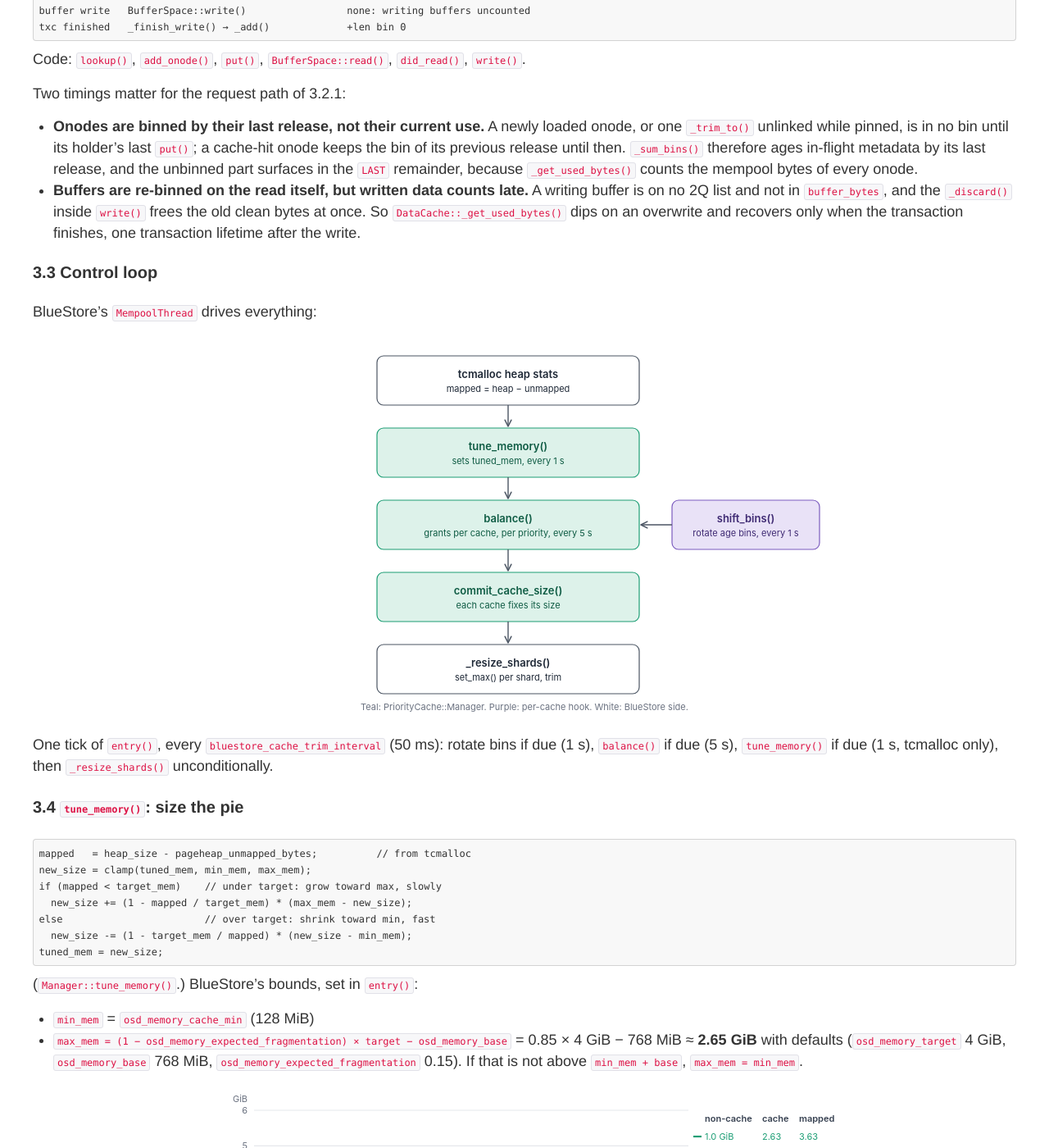
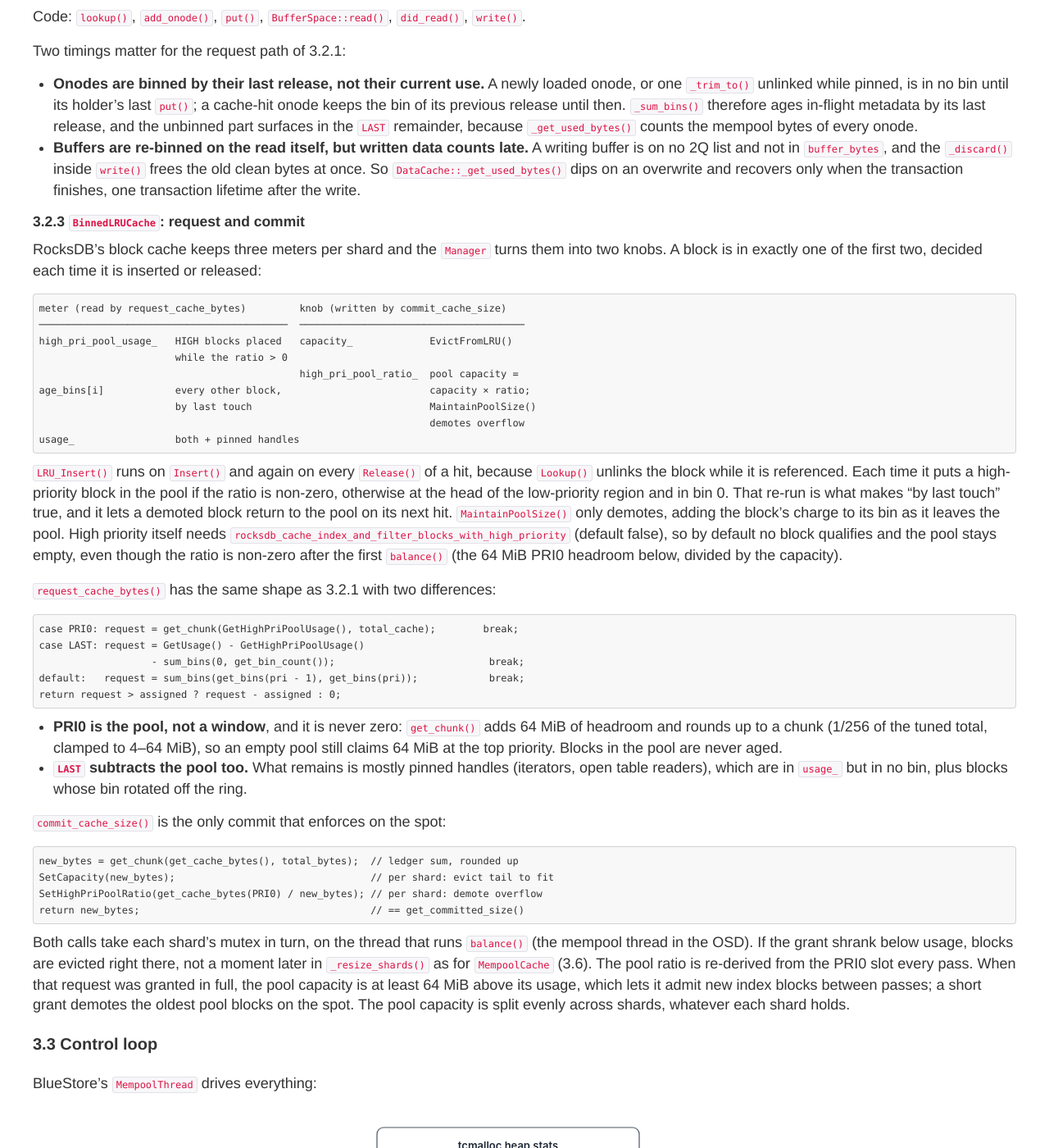
Before and after one commit to ming1/ming1.github.io, a Jekyll site: the page built from _posts/2026-11-04-ceph-prioritycache.md, in a window 1280 px wide and 1400 px high, scrolled down 12627 px. Shown: the whole window at 82% size. Built offline with Jekyll 4.4.1, drawn with Linux system fonts in a browser that asks for light colours; comment, search, counter and statistics services are not loaded; a style sheet for code colours, icons or effects is not loaded; some of the changed text lies outside the part shown.

Commit message:
ceph prioritycache: add §3.2.3 on BinnedLRUCache request and commit

````diff
--- a/_posts/2026-11-04-ceph-prioritycache.md
+++ b/_posts/2026-11-04-ceph-prioritycache.md
@@ -458,14 +458,10 @@
 So a blob or extent never has an age of its own: its bytes ride on the onode
 that owns it, through the average bytes-per-onode.
 
-**RocksDB** [`BinnedLRUCache::request_cache_bytes()`](https://github.com/ceph/ceph/blob/v21.3.0/src/kv/rocksdb_cache/BinnedLRUCache.cc#L764)
-uses PRI0 for RocksDB's high-priority pool (index and filter blocks, inserted
-with `Cache::Priority::HIGH`), requested as a full chunk of the tuned total so
-the pool can grow independently of the LRU data below it.
-[`commit_cache_size()`](https://github.com/ceph/ceph/blob/v21.3.0/src/kv/rocksdb_cache/BinnedLRUCache.cc#L803)
-then re-derives the high-priority ratio as `PRI0 bytes / new capacity`, so the
-pool's share tracks what `balance()` granted. The OSD gets this cache
-through [`RocksDBStore::get_priority_cache()`](https://github.com/ceph/ceph/blob/v21.3.0/src/kv/RocksDBStore.h#L531),
+**RocksDB** [`BinnedLRUCache`](https://github.com/ceph/ceph/blob/v21.3.0/src/kv/rocksdb_cache/BinnedLRUCache.h#L377)
+uses PRI0 for RocksDB's high-priority pool (index and filter blocks) and is
+the only implementation whose commit enforces the grant itself (3.2.3). The
+OSD gets this cache through [`RocksDBStore::get_priority_cache()`](https://github.com/ceph/ceph/blob/v21.3.0/src/kv/RocksDBStore.h#L531),
 the monitor through [`MonitorDBStore::get_priority_cache()`](https://github.com/ceph/ceph/blob/v21.3.0/src/mon/MonitorDBStore.h#L68);
 both hold the same object that RocksDB uses as its block cache.
 
@@ -610,6 +606,79 @@
   `_discard()` inside `write()` frees the old clean bytes at once. So
   `DataCache::_get_used_bytes()` dips on an overwrite and recovers only when
   the transaction finishes, one transaction lifetime after the write.
+
+#### 3.2.3 `BinnedLRUCache`: request and commit
+
+RocksDB's block cache keeps three meters per shard and the `Manager` turns
+them into two knobs. A block is in exactly one of the first two, decided
+each time it is inserted or released:
+
+```
+meter (read by request_cache_bytes)         knob (written by commit_cache_size)
+──────────────────────────────────────────  ──────────────────────────────────────
+high_pri_pool_usage_   HIGH blocks placed   capacity_             EvictFromLRU()
+                       while the ratio > 0
+                                            high_pri_pool_ratio_  pool capacity =
+age_bins[i]            every other block,                         capacity × ratio;
+                       by last touch                              MaintainPoolSize()
+                                                                  demotes overflow
+usage_                 both + pinned handles
+```
+
+[`LRU_Insert()`](https://github.com/ceph/ceph/blob/v21.3.0/src/kv/rocksdb_cache/BinnedLRUCache.cc#L224)
+runs on `Insert()` and again on every `Release()` of a hit, because
+`Lookup()` unlinks the block while it is referenced. Each time it puts a
+high-priority block in the pool if the ratio is non-zero, otherwise at the
+head of the low-priority region and in bin 0. That re-run is what makes
+"by last touch" true, and it lets a demoted block return to the pool on its
+next hit.
+[`MaintainPoolSize()`](https://github.com/ceph/ceph/blob/v21.3.0/src/kv/rocksdb_cache/BinnedLRUCache.cc#L266)
+only demotes, adding the block's charge to its bin as it leaves the pool.
+High priority itself needs
+[`rocksdb_cache_index_and_filter_blocks_with_high_priority`](https://github.com/ceph/ceph/blob/v21.3.0/src/common/options/global.yaml.in#L3594)
+(default false), so by default no block qualifies and the pool stays empty,
+even though the ratio is non-zero after the first `balance()` (the 64 MiB
+PRI0 headroom below, divided by the capacity).
+
+[`request_cache_bytes()`](https://github.com/ceph/ceph/blob/v21.3.0/src/kv/rocksdb_cache/BinnedLRUCache.cc#L764)
+has the same shape as 3.2.1 with two differences:
+
+```cpp
+case PRI0: request = get_chunk(GetHighPriPoolUsage(), total_cache);        break;
+case LAST: request = GetUsage() - GetHighPriPoolUsage()
+                   - sum_bins(0, get_bin_count());                          break;
+default:   request = sum_bins(get_bins(pri - 1), get_bins(pri));            break;
+return request > assigned ? request - assigned : 0;
+```
+
+- **PRI0 is the pool, not a window**, and it is never zero:
+  [`get_chunk()`](https://github.com/ceph/ceph/blob/v21.3.0/src/common/PriorityCache.cc#L33)
+  adds 64 MiB of headroom and rounds up to a chunk (1/256 of the tuned
+  total, clamped to 4–64 MiB), so an empty pool still claims 64 MiB at the
+  top priority. Blocks in the pool are never aged.
+- **`LAST` subtracts the pool too.** What remains is mostly pinned handles
+  (iterators, open table readers), which are in `usage_` but in no bin,
+  plus blocks whose bin rotated off the ring.
+
+[`commit_cache_size()`](https://github.com/ceph/ceph/blob/v21.3.0/src/kv/rocksdb_cache/BinnedLRUCache.cc#L803)
+is the only commit that enforces on the spot:
+
+```cpp
+new_bytes = get_chunk(get_cache_bytes(), total_bytes);  // ledger sum, rounded up
+SetCapacity(new_bytes);                                 // per shard: evict tail to fit
+SetHighPriPoolRatio(get_cache_bytes(PRI0) / new_bytes); // per shard: demote overflow
+return new_bytes;                                       // == get_committed_size()
+```
+
+Both calls take each shard's mutex in turn, on the thread that runs
+`balance()` (the mempool thread in the OSD). If the grant shrank below
+usage, blocks are evicted right there, not a moment later in
+`_resize_shards()` as for `MempoolCache` (3.6). The pool ratio is re-derived
+from the PRI0 slot every pass. When that request was granted in full, the
+pool capacity is at least 64 MiB above its usage, which lets it admit new
+index blocks between passes; a short grant demotes the oldest pool blocks on
+the spot. The pool capacity is split evenly across shards, whatever each
+shard holds.
 
 ### 3.3 Control loop
 
@@ -902,8 +971,7 @@
 | [`BinnedLRUCacheShard`](https://github.com/ceph/ceph/blob/v21.3.0/src/kv/rocksdb_cache/BinnedLRUCache.cc#L224) | charge | `LRU_Insert` / `LRU_Remove` for low-priority blocks only; `MaintainPoolSize` adds a block to its bin when it is demoted out of the high-priority pool |
 
 Index and filter blocks are binned only while outside the high-priority
-pool: after demotion, or when inserted while the pool ratio is still 0.
-Inside the pool they are PRI0.
+pool; inside it they are PRI0 (membership rules in 3.2.3).
 
 v21.3.0 replaced `_pin`/`_unpin` with lazy pinning (§2.2): `_trim_to()` unlinks (−1) and
 [`maybe_unpin()`](https://github.com/ceph/ceph/blob/v21.3.0/src/os/bluestore/BlueStore.cc#L1129)
````
